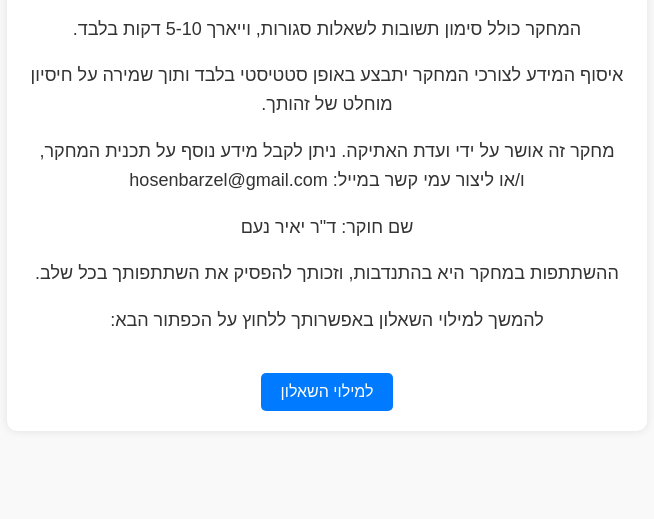
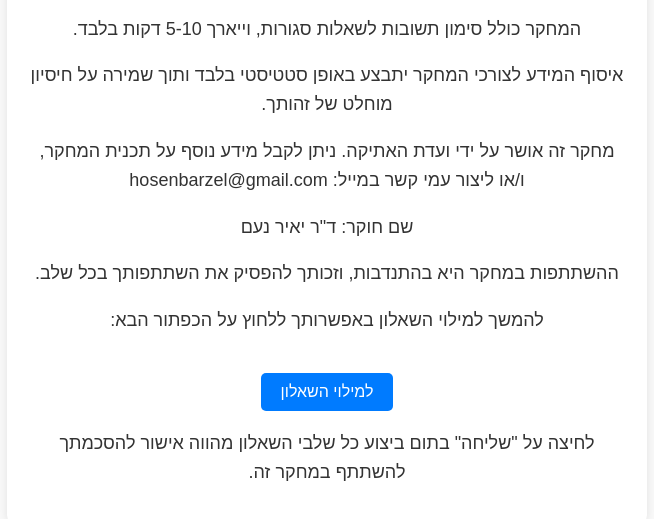
Before and after one commit to yaya017/HOSEN2024, a plain HTML site: page INDEX.HTML in a window 1280 px wide. Shown: the part 193-712 px from the top of the page, without its empty margins (313-967 px from the left). Drawn offline with Linux system fonts and the light colour scheme.

Commit message:
Add files via upload

```diff
--- a/INDEX.HTML
+++ b/INDEX.HTML
@@ -59,6 +59,7 @@
         <p>ההשתתפות במחקר היא בהתנדבות, וזכותך להפסיק את השתתפותך בכל שלב.</p>
         <p>להמשך למילוי השאלון באפשרותך ללחוץ על הכפתור הבא:</p>
         <a href="https://forms.gle/7j1W97KBsDVaH7Yx9" class="btn">למילוי השאלון</a>
+        <p>לחיצה על "שליחה" בתום ביצוע כל שלבי השאלון מהווה אישור להסכמתך להשתתף במחקר זה.</p>
     </div>
 </body>
 </html>
```
